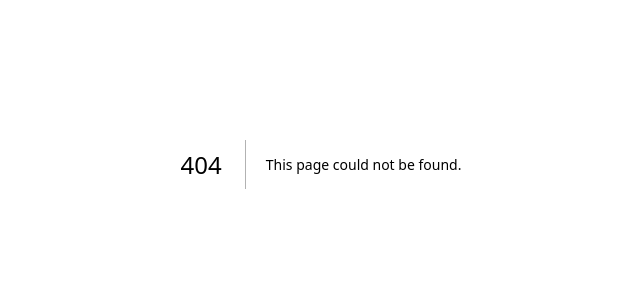
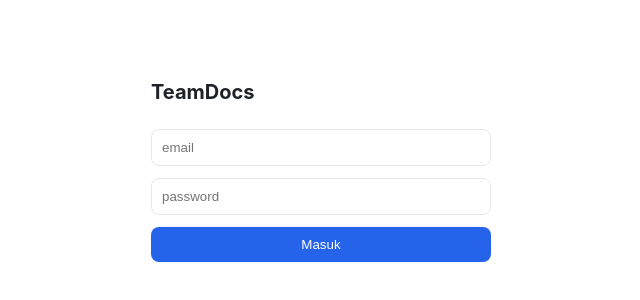
Before and after one commit to meonglotong/web-documentation, a Next.js app: page /login in a window 1280 px wide. Before the commit this address had no page. Shown: the part 236-536 px from the top of the page, without its empty margins (319-959 px from the left). Built offline with nearby package versions, Linux system fonts and the light colour scheme.

Commit message:
feat: NextAuth credentials+JWT, middleware, login page

```diff
--- a/next.config.ts
+++ b/next.config.ts
@@ -1,5 +1,15 @@
 import type { NextConfig } from "next";
+import path from "node:path";
 const nextConfig: NextConfig = {
   output: "standalone",
+  webpack: (config, { nextRuntime }) => {
+    // @node-rs/argon2 (WASM/native) is not Edge-compatible; the middleware only
+    // decodes JWTs and never runs the credentials `authorize()`, so stub it out
+    // of the non-server bundles.
+    if (nextRuntime === "edge") {
+      config.resolve.alias["@node-rs/argon2"] = path.resolve(__dirname, "src/lib/argon2-stub.js");
+    }
+    return config;
+  },
 };
 export default nextConfig;
--- /dev/null
+++ b/src/app/api/auth/[...nextauth]/route.ts
@@ -0,0 +1,3 @@
+// src/app/api/auth/[...nextauth]/route.ts
+import { handlers } from "@/lib/auth";
+export const { GET, POST } = handlers;
--- /dev/null
+++ b/src/app/login/actions.ts
@@ -0,0 +1,17 @@
+// src/app/login/actions.ts
+"use server";
+import { signIn } from "@/lib/auth";
+import { redirect } from "next/navigation";
+
+export async function login(formData: FormData): Promise<void> {
+  const email = String(formData.get("email") ?? "");
+  const password = String(formData.get("password") ?? "");
+  try {
+    // App Router: signIn with redirect:false throws on failure
+    await signIn("credentials", { email, password, redirect: false });
+  } catch (e) {
+    console.error("login failed", e);
+    redirect("/login?error=1");
+  }
+  redirect("/docs");
+}
--- /dev/null
+++ b/src/app/login/page.tsx
@@ -0,0 +1,19 @@
+// src/app/login/page.tsx
+import { login } from "./actions";
+
+export default async function LoginPage({ searchParams }: { searchParams: Promise<{ error?: string }> }) {
+  const { error } = await searchParams;
+  return (
+    <main style={{ display: "grid", placeItems: "center", minHeight: "100vh" }}>
+      <form action={login} style={{ width: 340, display: "grid", gap: 12 }}>
+        <h1 style={{ fontSize: 20 }}>TeamDocs</h1>
+        {error ? <p style={{ color: "#b91c1c", margin: 0 }}>Email atau password salah.</p> : null}
+        <input name="email" type="email" placeholder="email" required
+               style={{ padding: 10, border: "1px solid var(--border)", borderRadius: 8 }} />
+        <input name="password" type="password" placeholder="password" required
+               style={{ padding: 10, border: "1px solid var(--border)", borderRadius: 8 }} />
+        <button style={{ padding: 10, borderRadius: 8, background: "var(--accent)", color: "#fff", border: 0 }}>Masuk</button>
+      </form>
+    </main>
+  );
+}
--- /dev/null
+++ b/src/lib/auth.ts
@@ -0,0 +1,50 @@
+// src/lib/auth.ts
+import NextAuth from "next-auth";
+import Credentials from "next-auth/providers/credentials";
+
+export type Role = "admin" | "user";
+
+export const { handlers, auth, signIn, signOut } = NextAuth({
+  session: { strategy: "jwt" },
+  pages: { signIn: "/login" },
+  providers: [
+    Credentials({
+      credentials: {
+        email: { label: "email" },
+        password: { label: "password", type: "password" },
+      },
+      // db/password are Node-only (pg, @node-rs/argon2); imported lazily so
+      // the Edge middleware bundle (which imports `auth`) never loads them.
+      authorize: async (creds) => {
+        const { query } = await import("./db");
+        const { verifyPassword } = await import("./password");
+        const email = String(creds.email ?? "");
+        const password = String(creds.password ?? "");
+        const { rows } = await query(
+          "SELECT id, email, name, password_hash, role, active FROM users WHERE email = $1",
+          [email]
+        );
+        const user = rows[0];
+        if (!user || !user.active) return null;
+        const ok = await verifyPassword(user.password_hash, password);
+        if (!ok) return null;
+        return { id: user.id, email: user.email, name: user.name, role: user.role as Role };
+      },
+    }),
+  ],
+  callbacks: {
+    jwt({ token, user }) {
+      if (user) {
+        token.role = (user as { role: Role }).role;
+      }
+      return token;
+    },
+    session({ session, token }) {
+      if (session.user) {
+        session.user.id = token.sub!;
+        session.user.role = token.role as Role;
+      }
+      return session;
+    },
+  },
+});
--- /dev/null
+++ b/src/lib/matchers.ts
@@ -0,0 +1,5 @@
+// src/lib/matchers.ts
+const PUBLIC = ["/login", "/api/auth"];
+export function isProtected(pathname: string): boolean {
+  return !PUBLIC.some((p) => pathname === p || pathname.startsWith(p + "/"));
+}
--- a/src/lib/password.ts
+++ b/src/lib/password.ts
@@ -1,9 +1,10 @@
-import { hash, verify, argon2id } from "@node-rs/argon2";
+import { hash, verify } from "@node-rs/argon2";
 
 export function hashPassword(plain: string): Promise<string> {
-  return hash(plain, { type: argon2id, memoryCost: 19456, parallelism: 2, hashLength: 32 });
+  // algorithm defaults to argon2id (documented default in @node-rs/argon2)
+  return hash(plain, { memoryCost: 19456, parallelism: 2, outputLen: 32 });
 }
 
 export function verifyPassword(stored: string, plain: string): Promise<boolean> {
-  return verify(stored, plain, { type: argon2id });
+  return verify(stored, plain);
 }
```
Also changed, not shown: src/lib/argon2-stub.js (added, +8 -0 lines), src/middleware.ts (added, +13 -0 lines), src/scripts/make-user.ts (added, +25 -0 lines), src/types/next-auth.d.ts (added, +9 -0 lines), 2 other files (tests, documents, lock files or other folders).
